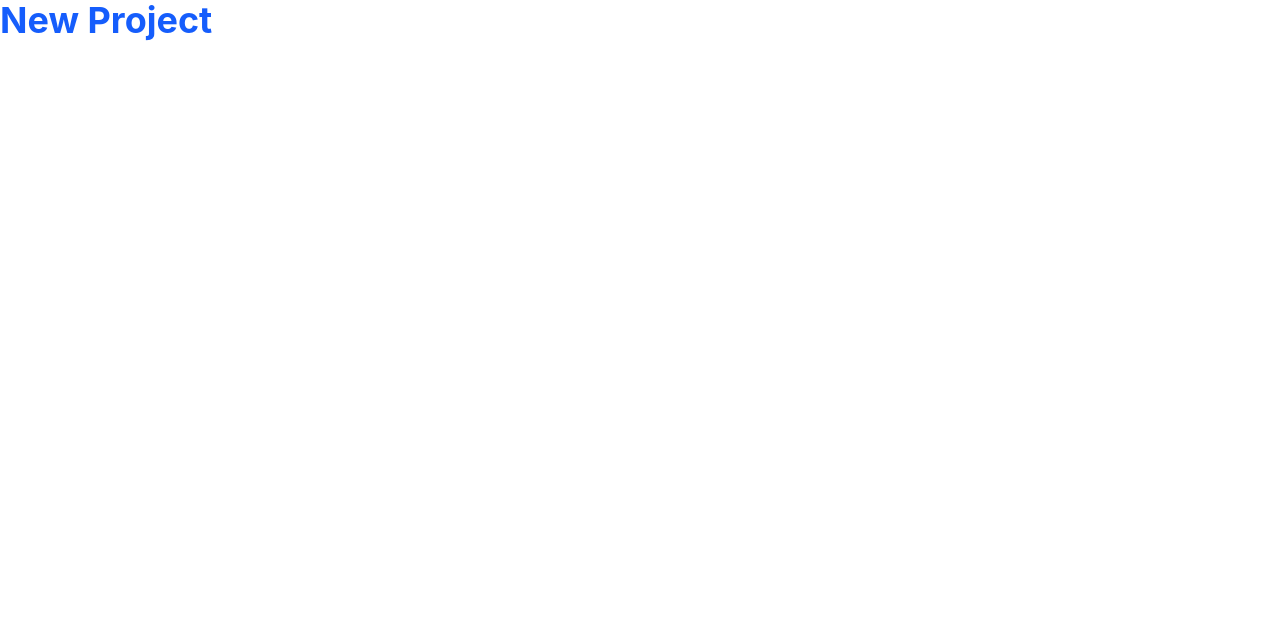
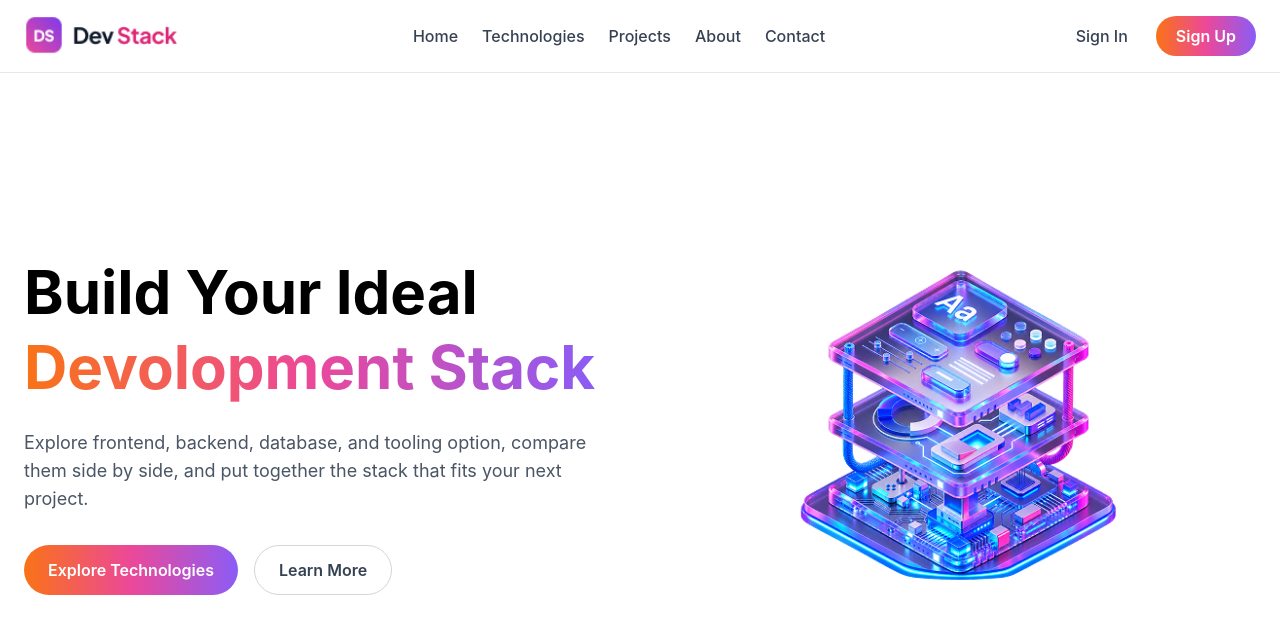
Before and after one commit to arman2k2023/assignment-project, a React (Vite) app: page / in a window 1280 px wide. Shown: the top 634 px of the page. Built offline with nearby package versions, Linux system fonts and the light colour scheme.

Commit message:
build navbar and hero section

```diff
--- a/src/App.tsx
+++ b/src/App.tsx
@@ -1,12 +1,18 @@
-import './App.css'
+import Navbar from "./components/Navbar";
+import Hero from "./components/Hero";
+
+
 
 function App() {
-
   return (
     <>
-      <h1 className='text-4xl font-bold text-blue-600'>New Project</h1>
+      <Navbar />
+      <Hero />
+
+
+
     </>
-  )
+  );
 }
 
-export default App
+export default App;
--- /dev/null
+++ b/src/components/Hero.tsx
@@ -0,0 +1,53 @@
+import heroImage from "../assets/banner-stack.png";
+
+function Hero() {
+    return (
+        <section className="px-4 py-16 sm:px-6 lg:py-24">
+            <div className="mx-auto max-w-7xl">
+
+                <div className="grid items-center gap-10 lg:grid-cols-2">
+
+                    {/* Left Content */}
+                    <div className="text-center lg:text-left">
+
+                        <h1 className="text-4xl font-bold leading-tight sm:text-5xl lg:text-6xl">
+                            Build Your Ideal
+                            <span className="brand-gradient"> Devolopment Stack</span>
+                        </h1>
+
+                        <p className="mx-auto mt-6 max-w-2xl text-base leading-7 text-gray-600 sm:text-lg lg:mx-0">
+                            Explore frontend, backend, database, and tooling option,
+                            compare them side by side, and put together the stack that fits your next project.
+                        </p>
+
+                        {/* Buttons */}
+                        <div className="mt-8 flex flex-col justify-center gap-4 sm:flex-row lg:justify-start">
+
+                            <button className="gradient-button rounded-full px-6 py-3 font-semibold text-white">
+                                Explore Technologies
+                            </button>
+
+                            <button className="rounded-full border border-gray-300 px-6 py-3 font-semibold text-gray-700 hover:bg-gray-50">
+                                Learn More
+                            </button>
+
+                        </div>
+                    </div>
+
+                    {/* Hero Image */}
+                    <div className="flex justify-center">
+                        <img
+                            src={heroImage}
+                            alt="Dev Stack"
+                            className="w-full max-w-lg object-contain"
+                        />
+                    </div>
+
+                </div>
+
+            </div>
+        </section>
+    );
+}
+
+export default Hero;
--- /dev/null
+++ b/src/components/Navbar.tsx
@@ -0,0 +1,95 @@
+import logo from "../assets/logo-text.png";
+
+function Navbar() {
+  return (
+    <nav className="sticky top-0 z-50 border-b border-gray-200 bg-white">
+      <div className="mx-auto max-w-7xl px-4 py-4 sm:px-6">
+
+        {/* Desktop Navbar */}
+        <div className="hidden items-center justify-between md:flex">
+
+          {/* Logo */}
+          <a href="#" className="flex items-center">
+            <img
+              src={logo}
+              alt="Dev Stack Logo"
+              className="h-10 w-auto"
+            />
+          </a>
+
+          {/* Menu */}
+          <div className="flex items-center gap-6">
+            <a href="#" className="font-medium text-gray-700 hover:text-orange-500">
+              Home
+            </a>
+
+            <a href="#" className="font-medium text-gray-700 hover:text-orange-500">
+              Technologies
+            </a>
+
+            <a href="#" className="font-medium text-gray-700 hover:text-orange-500">
+              Projects
+            </a>
+
+            <a href="#" className="font-medium text-gray-700 hover:text-orange-500">
+              About
+            </a>
+
+            <a href="#" className="font-medium text-gray-700 hover:text-orange-500">
+              Contact
+            </a>
+          </div>
+
+          {/* Auth Buttons */}
+          <div className="flex items-center gap-3">
+            <button className="px-4 py-2 font-medium text-gray-700">
+              Sign In
+            </button>
+
+            <button className="gradient-button rounded-full px-5 py-2 font-semibold text-white">
+              Sign Up
+            </button>
+          </div>
+        </div>
+
+        {/* Mobile Navbar */}
+        <div className="grid grid-cols-3 items-center md:hidden">
+
+          {/* Hamburger */}
+          <div className="flex justify-start">
+            <button
+              className="text-2xl text-gray-700"
+              aria-label="Open menu"
+            >
+              ☰
+            </button>
+          </div>
+
+          {/* Center Logo */}
+          <div className="flex justify-center">
+            <img
+              src={logo}
+              alt="Dev Stack Logo"
+              className="h-8 w-auto"
+            />
+          </div>
+
+          {/* Mobile Auth */}
+          <div className="flex items-center justify-end gap-1">
+            <button className="px-2 py-1 text-xs font-medium text-gray-700">
+              Sign In
+            </button>
+
+            <button className="gradient-button rounded-full px-3 py-1 text-xs font-semibold text-white">
+              Sign Up
+            </button>
+          </div>
+
+        </div>
+
+      </div>
+    </nav>
+  );
+}
+
+export default Navbar;
--- a/src/index.css
+++ b/src/index.css
@@ -1 +1,21 @@
 @import "tailwindcss";
+
+:root {
+  --brand-gradient: linear-gradient(
+    90deg,
+    #f97316,
+    #ec4899,
+    #8b5cf6
+  );
+}
+
+.brand-gradient {
+  background: var(--brand-gradient);
+  -webkit-background-clip: text;
+  background-clip: text;
+  color: transparent;
+}
+
+.gradient-button {
+  background: var(--brand-gradient);
+}
```
Also changed, not shown: src/assets/banner-stack.png (added), src/assets/logo-text.png (added).
